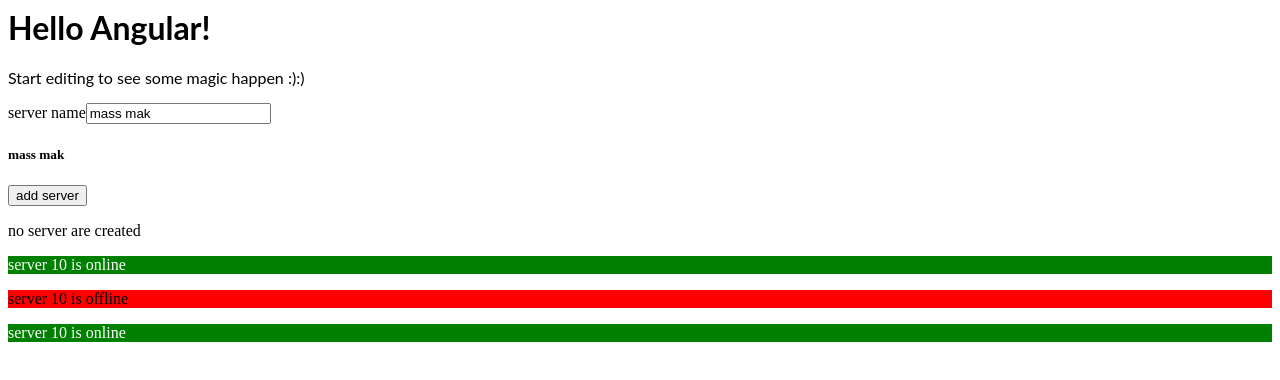
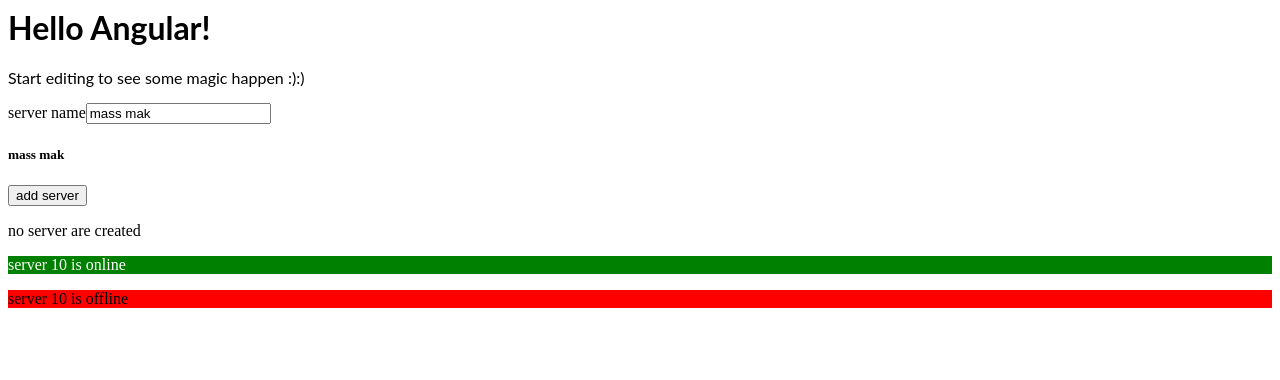
Before and after one commit to arjunraj15/angular-AR1, an Angular app: page / in a window 1280 px wide. Shown: the top 380 px of the page. Built offline with nearby package versions, Linux system fonts and the light colour scheme.

Commit message:
1 file modified

```diff
--- a/src/app/servers/servers.component.html
+++ b/src/app/servers/servers.component.html
@@ -10,6 +10,4 @@
    <p> no server are created</p>
  </ng-template>
 
-<app-server></app-server>
-<app-server></app-server>
-<app-server></app-server>
+<app-server *ngFor = "let server of servers"></app-server>
```
